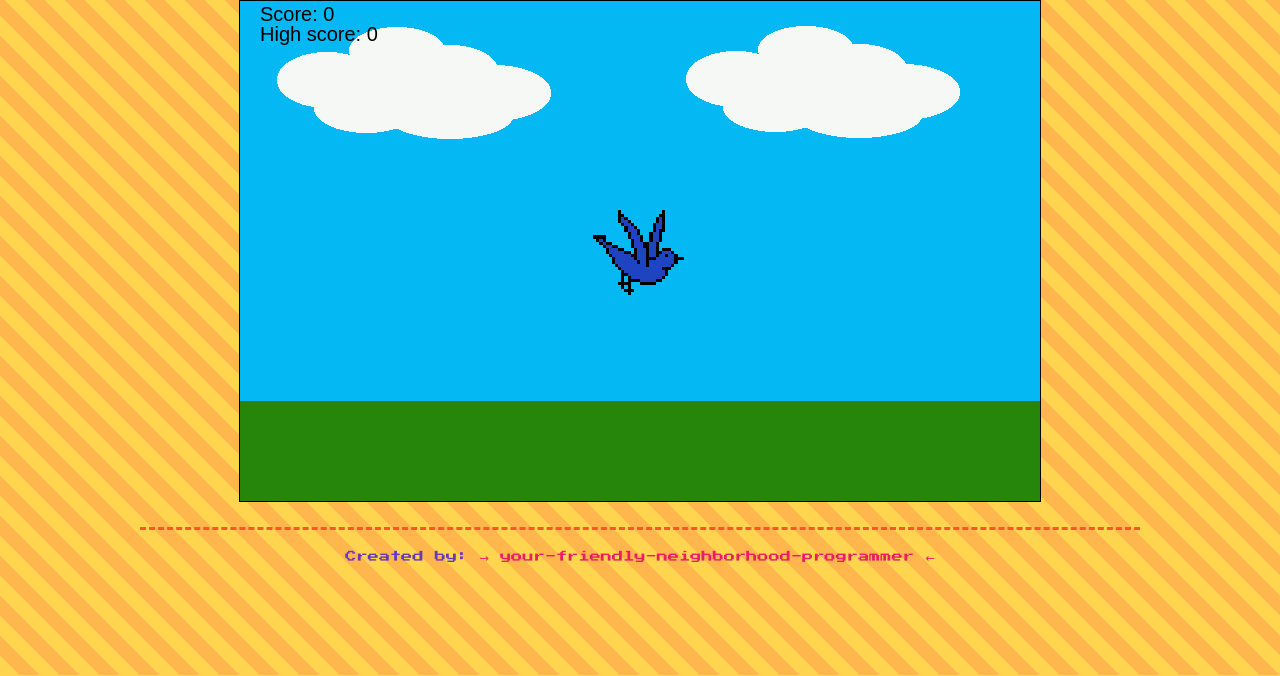
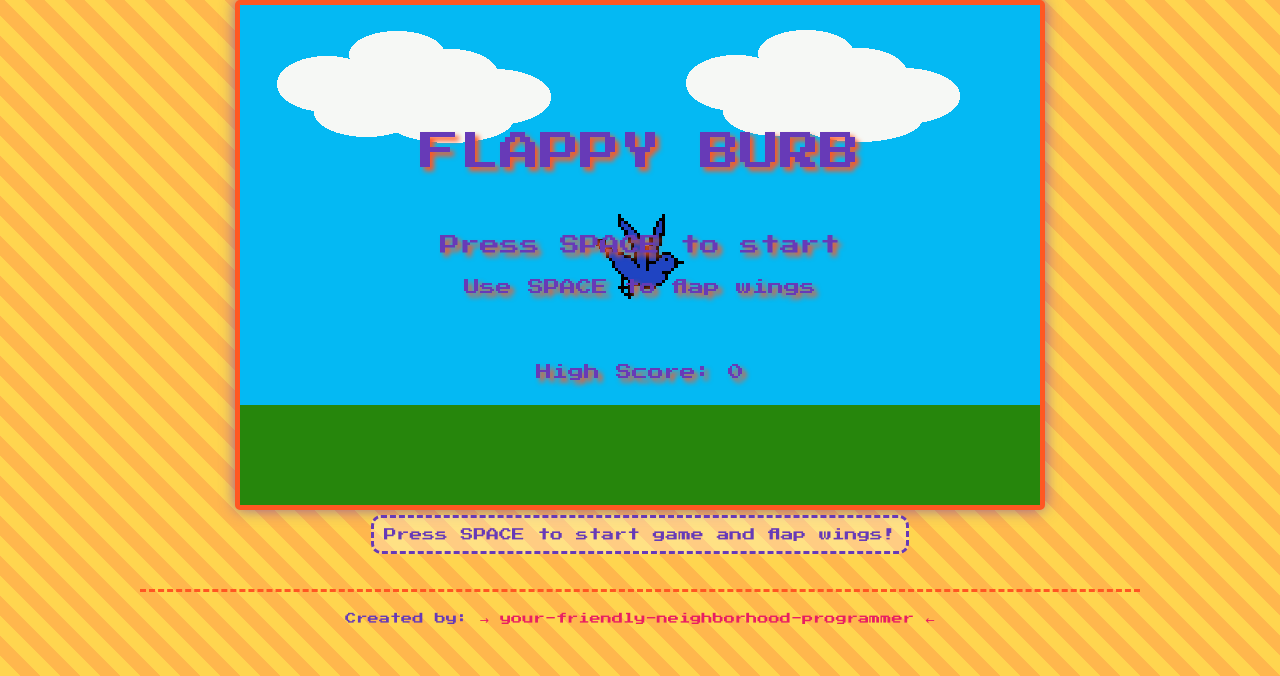
Before and after one commit to your-friendly-neighborhood-programmer/FlappyBurb, a plain HTML site: page index.html in a window 1280 px wide. Shown: the part 125-801 px from the top of the page. Drawn offline with Linux system fonts and the light colour scheme.

Commit message:
added starting screen with instructions

```diff
--- a/index.html
+++ b/index.html
@@ -7,6 +7,9 @@
     <body>
         <h1>Flappy Burb</h1>
         <canvas id="canvas" width="800" height="500"></canvas>
+        <div class="game-instructions">
+            Press SPACE to start game and flap wings!
+        </div>
         <footer>
             <p>Created by: <a href="https://github.com/your-friendly-neighborhood-programmer">your-friendly-neighborhood-programmer</a></p>
         </footer>
--- a/script.js
+++ b/script.js
@@ -5,12 +5,20 @@ let lastDelta = 0;
 let paused = true;
 let score = 0;
 let highScore = 0;
+let gameStarted = false; // Flag to track if game has started
 
 // Player controls
 document.addEventListener('keydown', function(e) {
-    if (e.code = 'Space') {
+    if (e.code === 'Space') { // Fixed equality operator here
         bird.flap = true;
-        paused = false;
+
+        if (!gameStarted) {
+            gameStarted = true;
+            paused = false;
+        } else {
+            paused = false;
+        }
+
         e.preventDefault();
     }
 });
@@ -123,12 +131,20 @@ const bird = new Player('bird', './assets/birdy.png', 100, 100, 2, 350, 200, 100
 function gameLoop(timestamp) {
     let deltaTime = (timestamp - lastTime);
     lastTime = timestamp;
-    update(deltaTime);
-    draw(deltaTime);
+
+    // Check if game hasn't started yet to display opening screen
+    if (!gameStarted) {
+        drawOpeningScreen();
+    } else {
+        update(deltaTime);
+        draw(deltaTime);
+
+        if (bird.collidingWith(treeTrunk) || bird.collidingWith(balloon) || bird.bottom() > canvas.height) {
+            gameOver();
+        }
+    }
+
     requestAnimationFrame(gameLoop);
-    if (bird.collidingWith(treeTrunk) || bird.collidingWith(balloon) || bird.bottom() > canvas.height) {
-        gameOver();
-    }
 };
 
 // Updates the game logic
@@ -153,9 +169,47 @@ function draw(deltaTime) {
     ctx.fillText("High score: " + Math.floor(highScore / 10), 20, 40);
 };
 
+// Draw opening screen
+function drawOpeningScreen() {
+    // Draw background for opening screen
+    background.draw();
+
+    // Draw bird in a static position
+    bird.draw();
+
+    // Set up text style
+    ctx.textAlign = "center";
+    ctx.fillStyle = "#673ab7";
+    ctx.shadowColor = "#ff5722";
+    ctx.shadowBlur = 5;
+    ctx.shadowOffsetX = 4;
+    ctx.shadowOffsetY = 4;
+
+    // Draw game title
+    ctx.font = "40px 'Press Start 2P'";
+    ctx.fillText("FLAPPY BURB", canvas.width / 2, canvas.height / 3);
+
+    // Draw instructions
+    ctx.font = "20px 'Press Start 2P'";
+    ctx.fillText("Press SPACE to start", canvas.width / 2, canvas.height / 2);
+    ctx.font = "16px 'Press Start 2P'";
+    ctx.fillText("Use SPACE to flap wings", canvas.width / 2, canvas.height / 2 + 40);
+
+    // Draw high score
+    ctx.font = "16px 'Press Start 2P'";
+    ctx.fillText("High Score: " + Math.floor(highScore / 10), canvas.width / 2, canvas.height * 0.75);
+
+    // Reset shadow
+    ctx.shadowBlur = 0;
+    ctx.shadowOffsetX = 0;
+    ctx.shadowOffsetY = 0;
+    ctx.textAlign = "left";
+}
+
 // Game over function
 function gameOver() {
     paused = true;
+    gameStarted = false; // Reset game state
     background.reset();
     treeTrunk.reset();
     balloon.reset();
@@ -164,5 +218,6 @@ function gameOver() {
     score = 0;
     localStorage.setItem("High Score", highScore);
 }
+
 highScore = localStorage.getItem("High Score") || 0;
 requestAnimationFrame(gameLoop);
--- a/style.css
+++ b/style.css
@@ -26,6 +26,9 @@ h1 {
 canvas {
     border: 1px solid black;
     background-color: hsl(195, 82%, 53%);
+    box-shadow: 0 0 15px rgba(103, 58, 183, 0.7);
+    border-radius: 5px;
+    border: 5px solid #ff5722;
 }
 
 footer {
@@ -55,3 +58,24 @@ a::before {
 a::after {
     content: " ←";
 }
+
+/* Instructions for players below the canvas */
+.game-instructions {
+    margin-top: 15px;
+    padding: 10px;
+    background-color: rgba(255, 255, 255, 0.3);
+    border: 3px dashed #673ab7;
+    border-radius: 10px;
+    text-align: center;
+    font-size: 0.8rem;
+    animation: bounce 2s infinite;
+}
+
+@keyframes bounce {
+    0%, 100% {
+        transform: translateY(0);
+    }
+    50% {
+        transform: translateY(-10px);
+    }
+}
```
